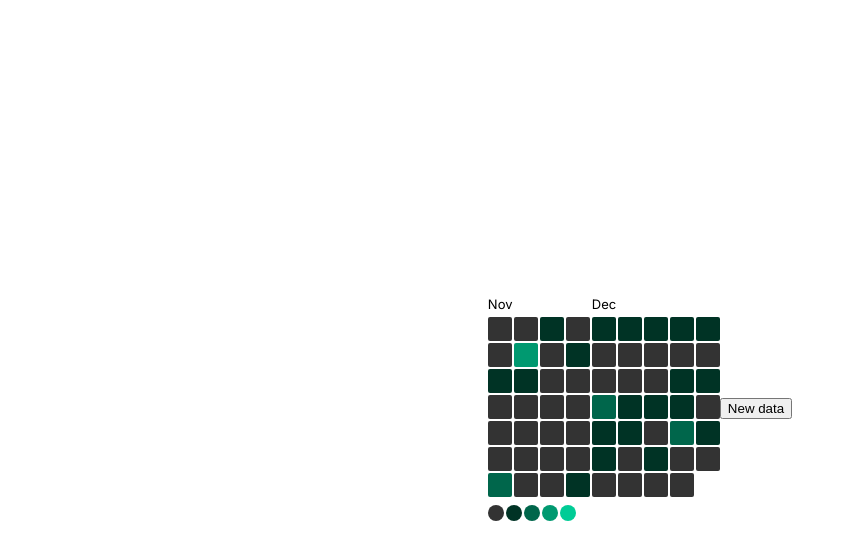
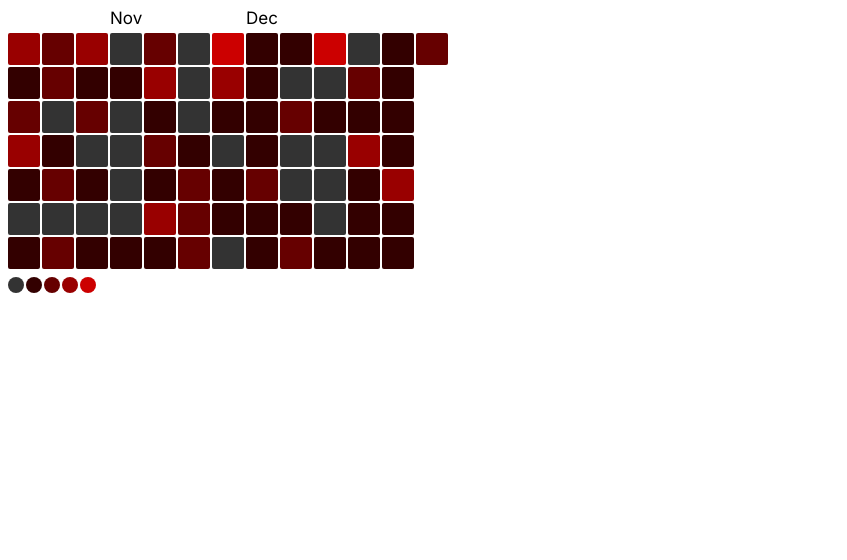
Before and after one commit to pascalgrim/react-date-heatmap, a React (Vite) app: page / in a window 1280 px wide. Shown: the top 560 px of the page, without its empty margins (0-847 px from the left). Built offline with nearby package versions, Linux system fonts and the light colour scheme.

Commit message:
removed react-tooltip pkg, custom tooltip, fixes

```diff
--- a/package.json
+++ b/package.json
@@ -3,7 +3,7 @@
   "description": "A React Component that allows you to visualize an array of dates in form of a heatmap.",
   "author": "Pascal Grimmiger",
   "private": false,
-  "version": "1.0.2",
+  "version": "1.0.3",
   "type": "module",
   "main": "dist/cjs/index.js",
   "repository": {
@@ -28,9 +28,6 @@
     "lint": "eslint . --ext ts,tsx --report-unused-disable-directives --max-warnings 0",
     "preview": "vite preview",
     "rollup": "rollup -c --bundleConfigAsCjs"
-  },
-  "dependencies": {
-    "react-tooltip": "^5.22.0"
   },
   "devDependencies": {
     "@rollup/plugin-commonjs": "^25.0.7",
--- a/src/App.tsx
+++ b/src/App.tsx
@@ -7,17 +7,25 @@ import { useState } from 'react';
 
 function App() {
   const [data, setData] = useState(getRandomDateArray(100))
-  const start = new Date(2022, 9, 31);
-  const end = new Date(2022, 11, 31)
+
+  // Console log the Entry you clicked on
   const onSquareClick = (entry: DateEntry) => {
     console.log("You Clicked on Entry", entry)
   }
+  // Create your own content div that shows when you hover over a square
+  const TooltipContent = ({ entry }: { entry: DateEntry }) => {
+    return (
+      <div style={{ display: 'flex', flexDirection: "column" }}>
+        <span>{entry.formatted}</span>
+        <span>Entries: {entry.quantity}</span>
+      </div>
+    );
+  };
 
   return (
-    <div style={{ height: "100vh", display: 'flex', justifyContent: "center", alignItems: "center" }}>
-      <ReactDateHeatmap data={data} squareColor='#00ffbb' squareSize={24} startDate={start} endDate={end} onSquareClick={onSquareClick} />
-      <button onClick={() => setData(getRandomDateArray(100))}>New data</button>
-    </div>
+
+    <ReactDateHeatmap tooltipContent={TooltipContent} data={data} onSquareClick={onSquareClick} squareColor='#ff0000' />
+
   )
 }
 
--- a/src/ReactDateHeatmap/ReactDateHeatmap.tsx
+++ b/src/ReactDateHeatmap/ReactDateHeatmap.tsx
@@ -21,7 +21,7 @@ type ReactDateHeatmapComponentProps = SquareProps & React.HTMLAttributes<HTMLDiv
     textColor?: string;
 };
 
-export default function ReactDateHeatmap({ data, startDate, endDate, textColor = DefaultValues.textColor, squareColor = DefaultValues.squareColor, squareSize = DefaultValues.squareSize, rows = DefaultValues.rows, showMonths = DefaultValues.showMonths, emptySquareColor = DefaultValues.emptySquareColor, showShades = DefaultValues.showShades, hideTooltip = DefaultValues.hideTooltip, onSquareClick, ...props }: ReactDateHeatmapComponentProps) {
+export default function ReactDateHeatmap({ data, startDate, endDate, tooltipContent, textColor = DefaultValues.textColor, squareColor = DefaultValues.squareColor, squareSize = DefaultValues.squareSize, rows = DefaultValues.rows, showMonths = DefaultValues.showMonths, emptySquareColor = DefaultValues.emptySquareColor, showShades = DefaultValues.showShades, hideTooltip = DefaultValues.hideTooltip, onSquareClick, tooltipBackground, tooltipTextColor, ...props }: ReactDateHeatmapComponentProps) {
     const [board, setBoard] = useState<React.ReactNode[][]>([[]])
     const [months, setMonths] = useState<MonthEntry[]>([])
     const start = startDate ? startDate : getEarliestDate(data)
@@ -43,15 +43,15 @@ export default function ReactDateHeatmap({ data, startDate, endDate, textColor =
             if (col > 0) {
                 boardArray.push([]);
             }
-            for (let j = 0; j < rows; j++) {
-                boardArray[col].push(<Square onSquareClick={onSquareClick} entry={entries[counter]} key={counter} squareColor={shades[entries[counter].quantity]} squareSize={squareSize} emptySquareColor={emptySquareColor} hideTooltip={hideTooltip} />);
+            for (let row = 0; row < rows; row++) {
+                boardArray[col].push(<Square tooltipContent={tooltipContent} col={col} row={row} onSquareClick={onSquareClick} entry={entries[counter]} key={counter} squareColor={shades[entries[counter].quantity]} squareSize={squareSize} emptySquareColor={emptySquareColor} hideTooltip={hideTooltip} tooltipBackground={tooltipBackground} tooltipTextColor={tooltipTextColor} />);
                 counter++
             }
         }
         if (rest > 0) {
             boardArray.push([])
             for (let row = 0; row < rest; row++) {
-                boardArray[boardArray.length - 1].push(<Square onSquareClick={onSquareClick} entry={entries[counter]} key={counter} squareColor={shades[entries[counter].quantity]} squareSize={squareSize} emptySquareColor={emptySquareColor} hideTooltip={hideTooltip} />)
+                boardArray[boardArray.length - 1].push(<Square tooltipContent={tooltipContent} col={boardArray.length - 1} row={row} onSquareClick={onSquareClick} entry={entries[counter]} key={counter} squareColor={shades[entries[counter].quantity]} squareSize={squareSize} emptySquareColor={emptySquareColor} hideTooltip={hideTooltip} tooltipBackground={tooltipBackground} tooltipTextColor={tooltipTextColor} />)
                 counter++
             }
         }
@@ -61,18 +61,19 @@ export default function ReactDateHeatmap({ data, startDate, endDate, textColor =
 
     function calculateMonths(entries: DateEntry[]) {
         const months: MonthEntry[] = [];
+        const uniqueMonths: Set<string> = new Set();
         entries.forEach((entry, i) => {
-            const month = entry.date.getMonth() + 1;
-            if (!months.some(m => m.month === month) && entry.date.getDate() === 1) {
+            const yearMonthKey = entry.date.getFullYear() + '-' + (entry.date.getMonth() + 1);
+            if (!uniqueMonths.has(yearMonthKey) && entry.date.getDate() === 1) {
+                uniqueMonths.add(yearMonthKey);
                 months.push({
-                    month: month,
+                    month: entry.date.getMonth() + 1,
                     col: Math.floor(i / rows),
-                })
+                });
             }
-        })
-        setMonths(months)
+        });
+        setMonths(months);
     }
-
     useEffect(() => {
         calculateBoard(entries)
     }, [data, squareSize]);
--- a/src/ReactDateHeatmap/components/MonthsContainer.tsx
+++ b/src/ReactDateHeatmap/components/MonthsContainer.tsx
@@ -7,10 +7,11 @@ type MonthsContainerProps = {
     textColor: string,
 }
 function MonthsContainer({ months, squareWidth, textColor }: MonthsContainerProps) {
+
     return (
         <div className={'months-container'} style={{ fontSize: squareWidth / 2, height: squareWidth / 2, color: textColor }}>
             {months.map((monthEntry) =>
-                <div key={monthEntry.month} style={{ left: `${monthEntry.col * (squareWidth)}px`, position: "absolute" }}>{numberToMonthName(monthEntry.month)}</div>
+                <div key={monthEntry.col} style={{ left: `${monthEntry.col * (squareWidth)}px`, position: "absolute" }}>{numberToMonthName(monthEntry.month)}</div>
             )}
         </div>
     )
--- a/src/ReactDateHeatmap/components/Square.tsx
+++ b/src/ReactDateHeatmap/components/Square.tsx
@@ -1,24 +1,36 @@
 
 
+import { CSSProperties, ReactElement, useState } from "react";
 import { DefaultValues } from "../defaults";
 import { DateEntry, SquareProps } from "../types";
-import { Tooltip } from 'react-tooltip'
 
 type SquareComponentProps = SquareProps & {
     entry: DateEntry;
+    col: number;
+    row: number;
 };
 
-function Square({ entry, squareColor = DefaultValues.squareColor, squareSize = DefaultValues.squareSize, emptySquareColor = DefaultValues.emptySquareColor, hideTooltip = DefaultValues.hideTooltip, onSquareClick }: SquareComponentProps) {
+function Square({ entry, tooltipContent, tooltipBackground, tooltipTextColor, squareColor = DefaultValues.squareColor, squareSize = DefaultValues.squareSize, emptySquareColor = DefaultValues.emptySquareColor, hideTooltip = DefaultValues.hideTooltip, onSquareClick, col, row }: SquareComponentProps) {
+    const [isHovered, setIsHovered] = useState(false)
     const backgroundColor = entry.active ? squareColor : emptySquareColor
-    const cursorStyle = onSquareClick ? "pointer" : "auto"
     function handleClick() {
         if (onSquareClick) {
             onSquareClick(entry)
         }
     }
+    const cursorStyle = onSquareClick ? "pointer" : "auto"
+    const tooltipStyle = hideTooltip ? "" : "tooltip"
+    const tooltip: React.ReactNode = typeof tooltipContent === 'function' ? tooltipContent({ entry }) : tooltipContent || <div>{entry.formatted}</div>;
+    const tooltipBackgroundStyle = tooltipBackground ? tooltipBackground : DefaultValues.tooltipBackgroundColor
+    const tooltipColorStyle = tooltipTextColor ? tooltipTextColor : DefaultValues.tooltipTextColor
+
     return (
-        <div data-tooltip-id="my-tooltip" data-tooltip-content={`${entry.formatted} `} style={{ backgroundColor: backgroundColor, width: squareSize, height: squareSize, cursor: cursorStyle }} className={'square'} onClick={handleClick}>
-            {!hideTooltip && <Tooltip id="my-tooltip" />}
+        <div onMouseEnter={() => setIsHovered(true)} onMouseLeave={() => setIsHovered(false)} style={{ backgroundColor: backgroundColor, width: squareSize, height: squareSize, cursor: cursorStyle }} className={'square'} onClick={handleClick}>
+            {isHovered && (
+                <div className={tooltipStyle} style={{ backgroundColor: tooltipBackgroundStyle, color: tooltipColorStyle }}>
+                    {!hideTooltip && tooltip}
+                </div>
+            )}
         </div>
     )
 }
--- a/src/ReactDateHeatmap/defaults.ts
+++ b/src/ReactDateHeatmap/defaults.ts
@@ -7,4 +7,6 @@ export const DefaultValues = {
   showShades: true,
   hideTooltip: false,
   textColor: "#000000",
+  tooltipTextColor: "#ffffff",
+  tooltipBackgroundColor: "#000000",
 };
--- a/src/ReactDateHeatmap/styles.css
+++ b/src/ReactDateHeatmap/styles.css
@@ -5,13 +5,11 @@
     display: flex;
     flex-direction: column;
     gap: 8px;
-    overflow: auto;
     font-family: 'Inter', sans-serif;
 }
 
 .board-container {
     display: flex;
-
 }
 
 .board-col {
@@ -40,4 +38,16 @@
 .square {
     color: #fff;
     border-radius: 2px;
+    position: relative;
 }
+
+.tooltip {
+    position: absolute;
+    left: 50%;
+    top: -50px;
+    transform: translateX(-50%);
+    padding: 5px;
+    border-radius: 5px;
+    white-space: nowrap;
+    z-index: 10;
+}
--- a/src/ReactDateHeatmap/test/util.ts
+++ b/src/ReactDateHeatmap/test/util.ts
@@ -1,6 +1,6 @@
 export function getRandomDateArray(length: number) {
-  const startDate = new Date(2022, 5, 7);
-  const endDate = new Date(2022, 11, 31);
+  const startDate = new Date(2023, 9, 7);
+  const endDate = new Date(2023, 11, 31);
   const dateArray = [];
   for (let i = 0; i < length; i++) {
     const randomTime =
--- a/src/ReactDateHeatmap/types.ts
+++ b/src/ReactDateHeatmap/types.ts
@@ -16,4 +16,7 @@ export type SquareProps = {
   emptySquareColor?: string;
   onSquareClick?: (entry: DateEntry) => void;
   hideTooltip?: boolean;
+  tooltipContent?: ({ entry }: { entry: DateEntry }) => JSX.Element;
+  tooltipBackground?: string;
+  tooltipTextColor?: string;
 };
```
Also changed, not shown: example/ExampleApp.tsx (added, +41 -0 lines), 2 other files (tests, documents, lock files or other folders).
